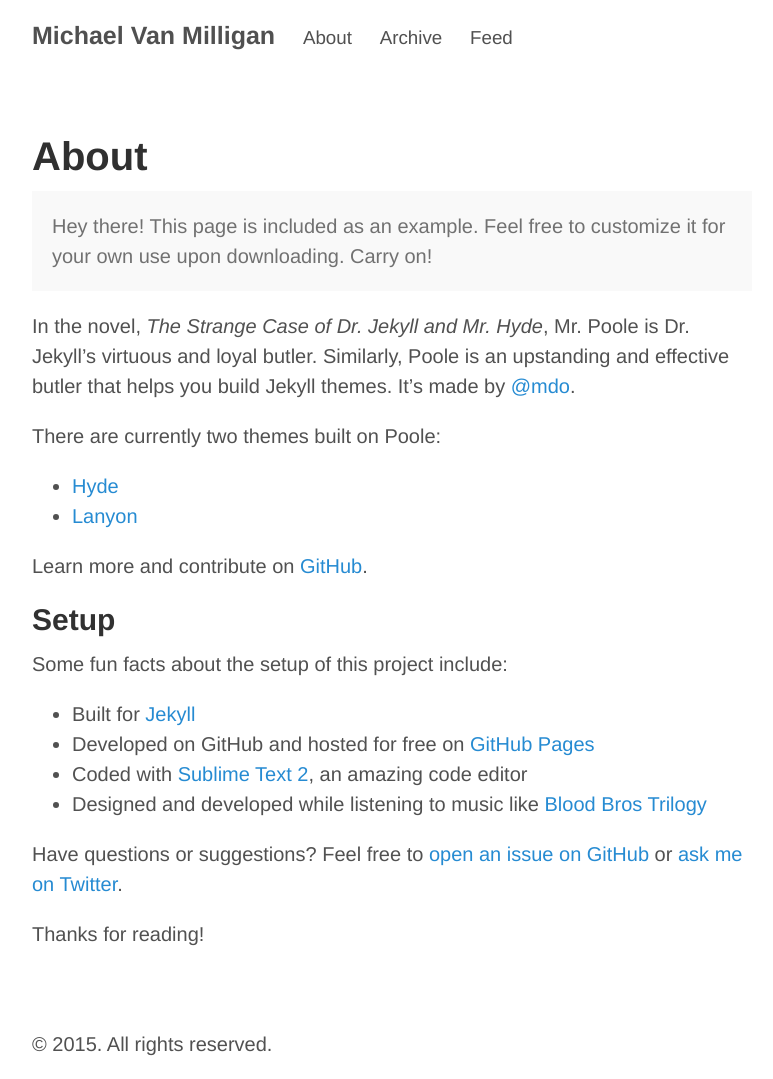
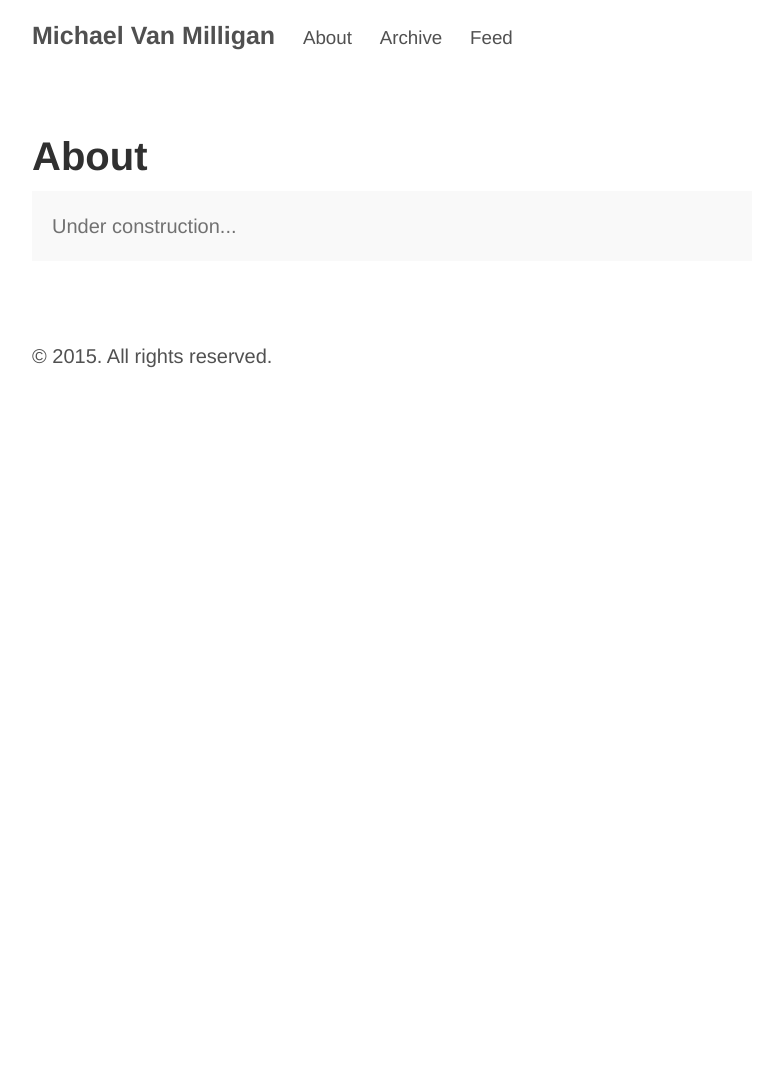
Before and after one commit to synackal/synackal.github.io, a Jekyll site: the page built from about.md, in a window 1280 px wide. Shown: the whole page, without its empty margins (248-1021 px from the left). Built offline with Jekyll 4.4.1, drawn with Linux system fonts in a browser that asks for light colours; Markdown is read by kramdown in place of the engine named in the settings; after the commit the page ends 900 px from its top, so only the background shows below that.

Commit message:
Updated about.md

```diff
--- a/about.md
+++ b/about.md
@@ -1,30 +1,9 @@
 ---
 layout: page
 title: About
+published: true
 ---
 
 <p class="message">
-  Hey there! This page is included as an example. Feel free to customize it for your own use upon downloading. Carry on!
+  Under construction...
 </p>
-
-In the novel, *The Strange Case of Dr. Jekyll and Mr. Hyde*, Mr. Poole is Dr. Jekyll's virtuous and loyal butler. Similarly, Poole is an upstanding and effective butler that helps you build Jekyll themes. It's made by [@mdo](https://twitter.com/mdo).
-
-There are currently two themes built on Poole:
-
-* [Hyde](http://hyde.getpoole.com)
-* [Lanyon](http://lanyon.getpoole.com)
-
-Learn more and contribute on [GitHub](https://github.com/poole).
-
-## Setup
-
-Some fun facts about the setup of this project include:
-
-* Built for [Jekyll](http://jekyllrb.com)
-* Developed on GitHub and hosted for free on [GitHub Pages](https://pages.github.com)
-* Coded with [Sublime Text 2](http://sublimetext.com), an amazing code editor
-* Designed and developed while listening to music like [Blood Bros Trilogy](https://soundcloud.com/maddecent/sets/blood-bros-series)
-
-Have questions or suggestions? Feel free to [open an issue on GitHub](https://github.com/poole/poole/issues/new) or [ask me on Twitter](https://twitter.com/mdo).
-
-Thanks for reading!
```
